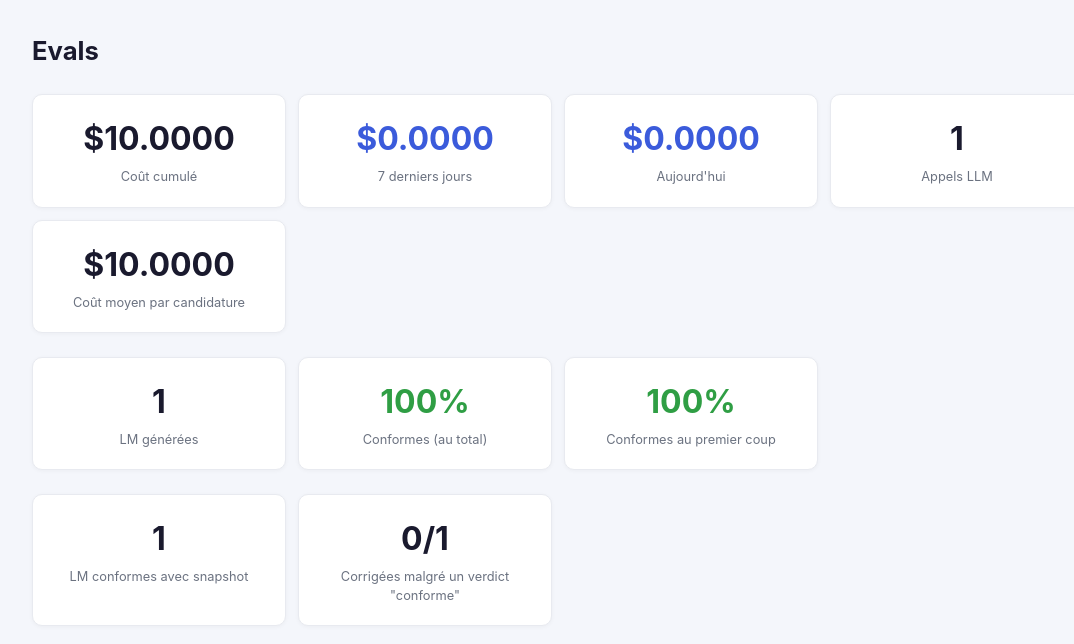
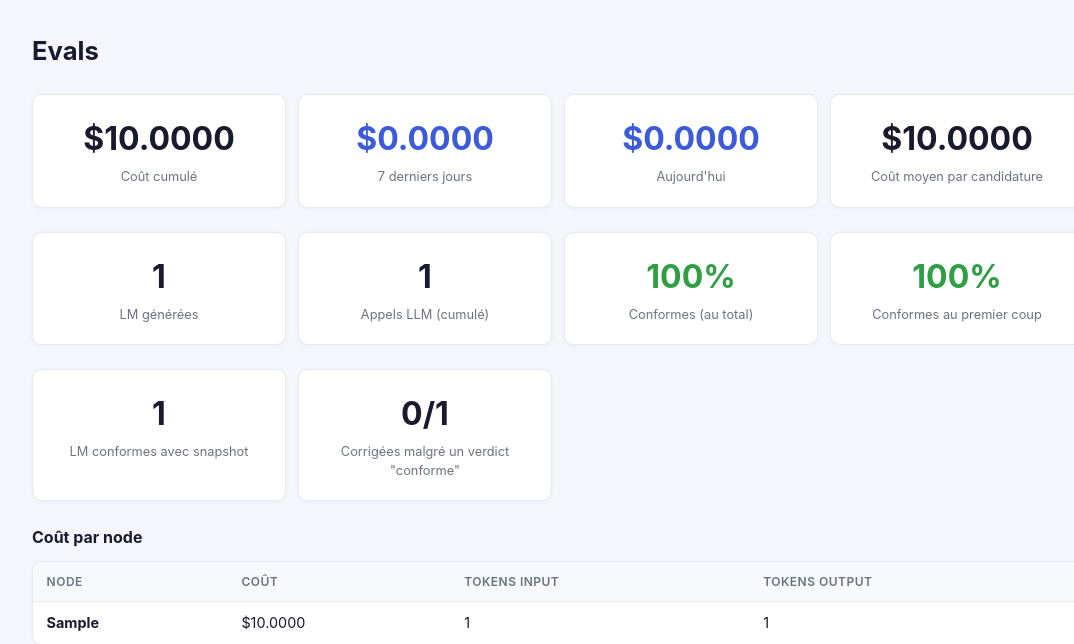
Before and after one commit to adoudi-mondher/job-tracker, a Flask app: page /evals/ in a window 1280 px wide. Shown: the part 56-700 px from the top of the page, without its empty margins (82-1156 px from the left). Run offline with Flask 3, Linux system fonts and the light colour scheme; the visitor is signed in with stand-in values (Sample User, id 1); tables that the repository leaves empty hold one stand-in row (values such as "Sample post"); some libraries are stand-ins or nearby versions.

Commit message:
fix(evals): deplace Appels LLM dans le bloc activite, grilles 4+4

```diff
--- a/app/templates/evals/index.html
+++ b/app/templates/evals/index.html
@@ -26,10 +26,6 @@ sont alimentées par le service <code>langgraph-agents</code> (voir <code>docs/r
         <span class="stat-label">Aujourd'hui</span>
     </div>
     <div class="stat-card">
-        <span class="stat-number">{{ nb_appels }}</span>
-        <span class="stat-label">Appels LLM</span>
-    </div>
-    <div class="stat-card">
         <span class="stat-number">${{ "%.4f"|format(cout_moyen_candidature) }}</span>
         <span class="stat-label">Coût moyen par candidature</span>
     </div>
@@ -40,6 +36,10 @@ sont alimentées par le service <code>langgraph-agents</code> (voir <code>docs/r
     <div class="stat-card">
         <span class="stat-number">{{ nb_runs }}</span>
         <span class="stat-label">LM générées</span>
+    </div>
+    <div class="stat-card">
+        <span class="stat-number">{{ nb_appels }}</span>
+        <span class="stat-label">Appels LLM (cumulé)</span>
     </div>
     <div class="stat-card stat-green">
         <span class="stat-number">{{ "%.0f"|format(taux_conforme) }}%</span>
```
